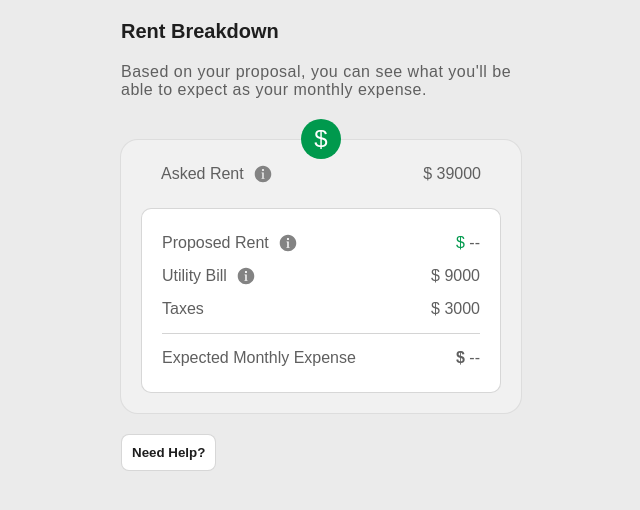
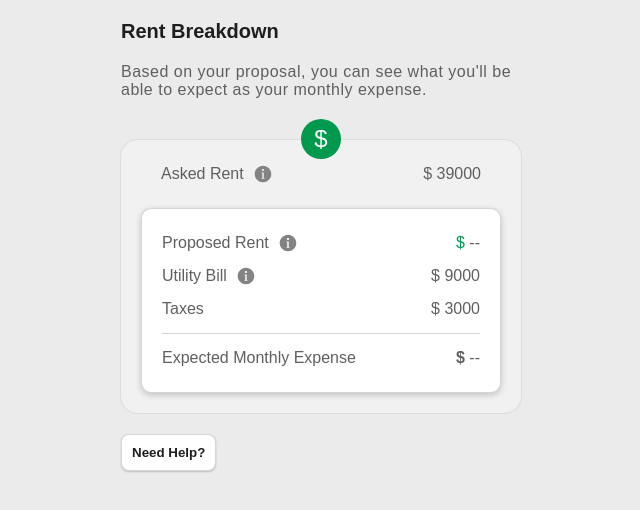
Before and after one commit to ClarkChan1/ui-recreation-age-bold, a React (Vite) app: page / in a window 1280 px wide. Shown: the top 510 px of the page, without its empty margins (319-959 px from the left). Built offline with nearby package versions, Linux system fonts and the light colour scheme.

Commit message:
chore: put box shadow for floating effect

```diff
--- a/src/main.css
+++ b/src/main.css
@@ -73,6 +73,7 @@ html {
 }
 .main-container .rent-outer-container .rent-inner-container {
   margin: 20px;
+  box-shadow: 0 2px 6px 0 rgba(0, 0, 0, 0.2);
   padding: 10px 20px;
   margin-top: 0;
   background: rgb(255, 255, 255);
@@ -96,6 +97,7 @@ html {
   border: 1px solid rgba(175, 175, 175, 0.5);
   background: white;
   padding: 10px;
+  box-shadow: 0 1px 2px 0 rgba(0, 0, 0, 0.2);
   border-radius: 8px;
 }
 
--- a/src/main.scss
+++ b/src/main.scss
@@ -71,6 +71,7 @@ html {
     }
     .rent-inner-container {
       margin: 20px;
+      box-shadow: 0 2px 6px 0 rgba(0, 0, 0, 0.2);
       padding: 10px 20px;
       margin-top: 0;
       background: $bg-3;
@@ -94,6 +95,7 @@ html {
       border: 1px solid rgba(175, 175, 175, 0.5);
       background: white;
       padding: 10px;
+      box-shadow: 0 1px 2px 0 rgba(0, 0, 0, 0.2);
       border-radius: 8px;
     }
   }
```
Also changed, not shown: 1 other file (tests, documents, lock files or other folders).
